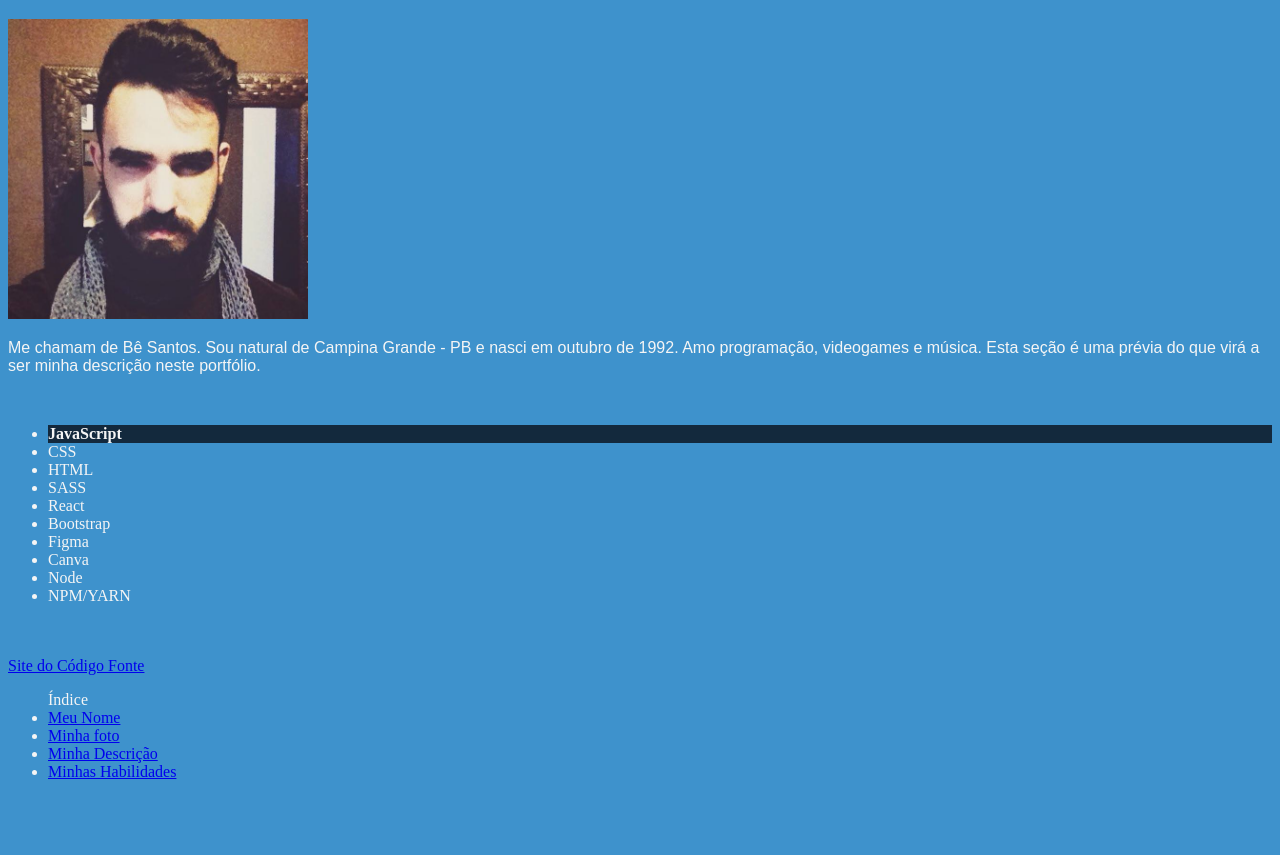
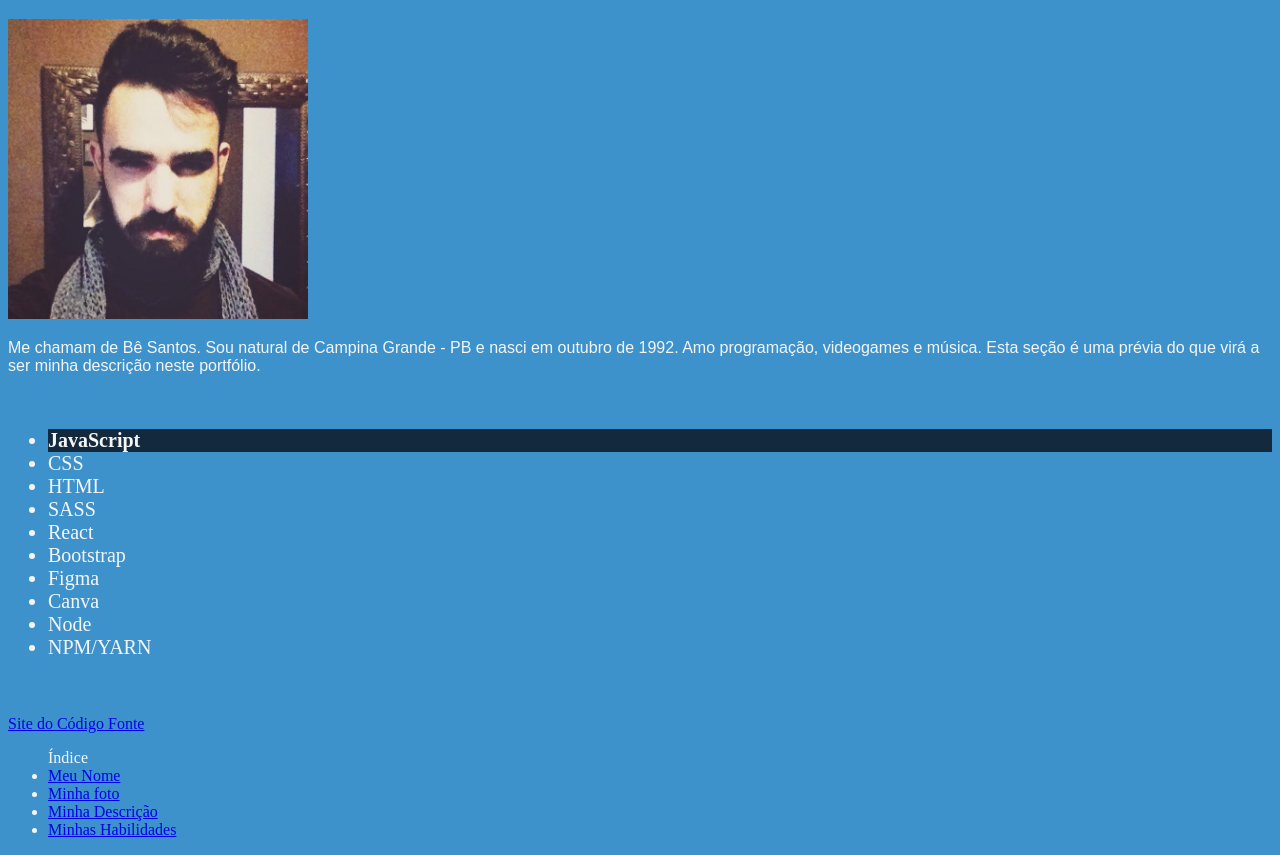
Before and after one commit to glaysonbsantos/glaysonbsantos.github.io, a plain HTML site: page index.html in a window 1280 px wide. Shown: the part 79-934 px from the top of the page. Before the commit the page ends 876 px from the top, so only its background shows below. Drawn offline with Linux system fonts and the light colour scheme.

Commit message:
Estilo: tamanho da fonte das habilidades alterada

```diff
--- a/index.html
+++ b/index.html
@@ -30,6 +30,10 @@
       #js {
         background-color: #13293d;
       }
+
+      .ul-font-size {
+        font-size: 20px;
+      }
     </style>
   </head>
   <body>
@@ -48,7 +52,7 @@
       prévia do que virá a ser minha descrição neste portfólio.
     </p>
     <br />
-    <ul id="habilidades">
+    <ul id="habilidades" class="ul-font-size">
       <li id="js"><strong>JavaScript</strong></li>
       <li>CSS</li>
       <li>HTML</li>
```
